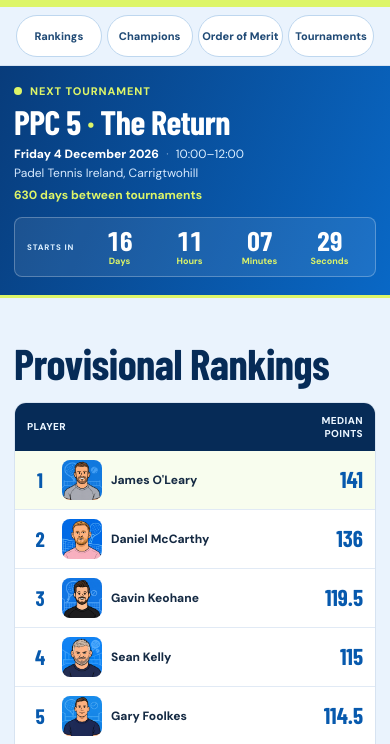
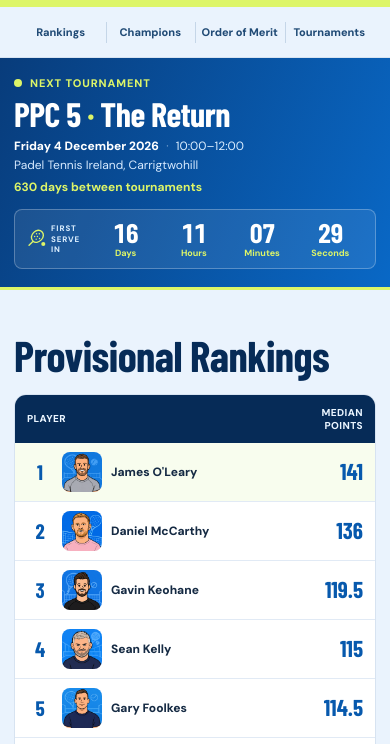
Before and after one commit to gavinkeo/padel, a plain HTML site: page index.html in a window 390 px wide. Shown: the part 52-796 px from the top of the page. Drawn offline with nearby package versions, Linux system fonts and the light colour scheme; a web font is replaced by a local one.

Commit message:
Simplify navigation and add first serve countdown icon

```diff
--- a/app.js
+++ b/app.js
@@ -268,7 +268,7 @@
       delegateClicks(event);
     });
     try {
-      const response=await fetch('./data/official-results.json?v=20261117-logo-strip', {cache:'no-store'});
+      const response=await fetch('./data/official-results.json?v=20261117-first-serve', {cache:'no-store'});
       if (!response.ok) throw new Error('HTTP '+response.status);
       const json=await response.json();
       if (!Array.isArray(json.events)) throw new Error('Invalid archive format');
--- a/index.html
+++ b/index.html
@@ -11,9 +11,9 @@
   <link rel="preconnect" href="https://fonts.googleapis.com">
   <link rel="preconnect" href="https://fonts.gstatic.com" crossorigin>
   <link href="https://fonts.googleapis.com/css2?family=Barlow+Condensed:wght@600;700;800;900&family=DM+Sans:wght@400;500;600;700;800&display=swap" rel="stylesheet">
-  <link rel="stylesheet" href="./styles.css?v=20261117-logo-strip">
-  <script defer src="./portraits.js?v=20261117-logo-strip"></script>
-  <script defer src="./app.js?v=20261117-logo-strip"></script>
+  <link rel="stylesheet" href="./styles.css?v=20261117-first-serve">
+  <script defer src="./portraits.js?v=20261117-first-serve"></script>
+  <script defer src="./app.js?v=20261117-first-serve"></script>
 </head>
 <body>
 <header class="site-header">
@@ -35,7 +35,7 @@
         <p id="tournamentGap" class="event-gap"></p>
       </div>
       <div class="event-countdown" aria-label="Countdown to next tournament">
-        <span class="countdown-caption">STARTS IN</span>
+        <span class="countdown-caption"><svg class="serve-icon" viewBox="0 0 28 28" aria-hidden="true"><path d="M9 18c-4-4-3-9 1-13 4-4 9-4 12-1s3 8-1 12c-4 4-9 5-12 2ZM9 18l-6 6" fill="none" stroke="currentColor" stroke-width="2" stroke-linecap="round"/><path d="M14 7h.1m4 0h.1m-7 4h.1m4 0h.1m3 3h.1m-5 1h.1" fill="none" stroke="currentColor" stroke-width="2" stroke-linecap="round"/><circle cx="24" cy="22" r="3" fill="currentColor"/></svg>FIRST SERVE IN</span>
         <div id="countdown" class="countdown" role="timer" aria-live="off">
           <span class="timeblock"><strong>–</strong><small>Days</small></span>
           <span class="timeblock"><strong>–</strong><small>Hours</small></span>
--- a/styles.css
+++ b/styles.css
@@ -20,9 +20,10 @@ h1,h2,h3{font-family:var(--heading);letter-spacing:-.012em}
 .brand>span{font:900 25px/.93 var(--heading);color:var(--navy);letter-spacing:.01em}
 .brand>span>b{color:var(--blue)}
 .brand small{display:block;font:700 10px var(--body);letter-spacing:.13em;color:var(--sub);margin-top:6px}
-.main-nav{display:flex;gap:8px;align-items:center;padding:8px var(--header-gutter);background:var(--ice)}
-.main-nav a{padding:9px 14px;border:1px solid #bed7ef;border-radius:999px;background:var(--paper);font-size:12px;font-weight:800;color:#214b76;white-space:nowrap}
-.main-nav a:hover,.main-nav a:focus-visible{background:var(--blue);border-color:var(--blue);color:#fff}
+.main-nav{display:flex;align-items:center;padding:4px var(--header-gutter);background:var(--ice)}
+.main-nav a{position:relative;display:flex;align-items:center;min-height:38px;padding:8px 16px;font-size:12px;font-weight:800;color:#214b76;white-space:nowrap}
+.main-nav a+a::before{content:'';position:absolute;left:0;top:25%;height:50%;border-left:1px solid #c5d6e8}
+.main-nav a:hover,.main-nav a:focus-visible{text-decoration:underline;text-underline-offset:4px;color:var(--blue)}
 .next-event{background:linear-gradient(112deg,#083c7b,#0968c6);color:#fff;border-bottom:4px solid var(--yellow)}
 .next-layout{display:grid;grid-template-columns:1.2fr .8fr;gap:32px;align-items:center;padding-block:37px}
 .eyebrow{display:flex;align-items:center;gap:8px;font-size:11px;font-weight:800;letter-spacing:.08em;color:var(--yellow);text-transform:uppercase}
@@ -162,7 +163,7 @@ h1,h2,h3{font-family:var(--heading);letter-spacing:-.012em}
   .site-header{--header-gutter:16px}
   .brand>span{font-size:23px}
   .brand-ball{width:43px;height:43px}
-  .main-nav{width:100%;overflow-x:auto;gap:8px;scrollbar-width:none}
+  .main-nav{width:100%;overflow-x:auto;scrollbar-width:none}
   .main-nav a{font-size:11px}
   .next-layout{grid-template-columns:1fr;gap:17px;padding-block:24px}
   .event-main h1{font-size:43px;margin:9px 0}
@@ -213,7 +214,7 @@ h1,h2,h3{font-family:var(--heading);letter-spacing:-.012em}
  .brand>span{font-size:21px;line-height:1;white-space:nowrap}
  .brand small{font-size:9px;margin-top:4px}
  .brand-ball{height:39px;width:39px}
- .main-nav{display:grid;grid-template-columns:repeat(4,minmax(0,1fr));gap:5px;width:100%;overflow:visible}
+ .main-nav{display:grid;grid-template-columns:repeat(4,minmax(0,1fr));width:100%;overflow:visible}
  .main-nav a{display:flex;justify-content:center;align-items:center;min-width:0;min-height:42px;padding:9px 3px;text-align:center;white-space:normal;line-height:1.15;font-size:11px}
  .next-layout{gap:16px}
  .event-main h1{font-size:clamp(35px,9vw,46px)}
@@ -262,7 +263,8 @@ h1,h2,h3{font-family:var(--heading);letter-spacing:-.012em}
 .event-venue{color:#d7eaff}
 .event-mobile-break{display:none}
 .event-countdown{padding:11px 15px;border-radius:9px;max-width:305px}
-.countdown-caption{font-size:9px;letter-spacing:.11em;margin:0 0 6px}
+.countdown-caption{display:flex;align-items:center;gap:5px;font-size:9px;letter-spacing:.11em;margin:0 0 6px}
+.serve-icon{width:23px;height:23px;flex:none;color:var(--yellow)}
 .countdown{gap:5px}
 .timeblock{min-width:0;align-items:center;flex:1;gap:1px}
 .timeblock strong{font-size:36px;line-height:1;font-variant-numeric:tabular-nums}
@@ -281,6 +283,7 @@ h1,h2,h3{font-family:var(--heading);letter-spacing:-.012em}
 @media(max-width:400px){
  .event-main h1{font-size:34px}
  .event-countdown{gap:8px}
- .countdown-caption{min-width:51px;max-width:51px;font-size:8px}
+ .countdown-caption{min-width:58px;max-width:58px;font-size:8px}
+ .serve-icon{width:19px;height:19px}
  .timeblock strong{font-size:27px}
 }
```
